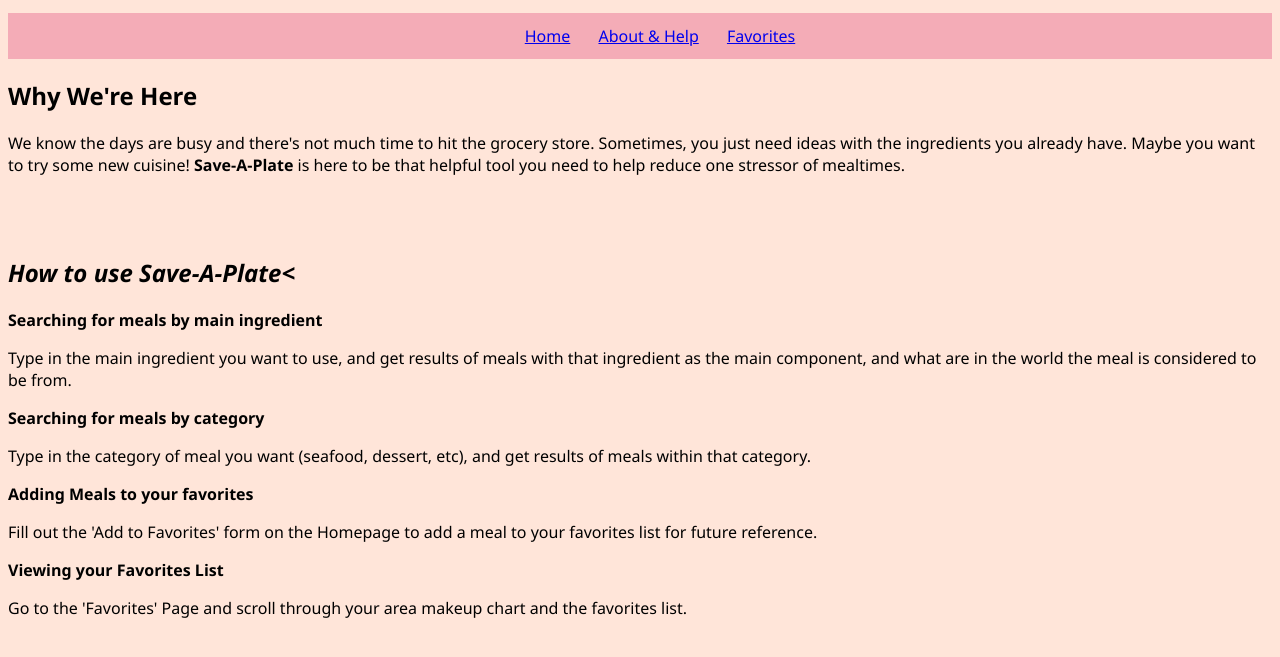
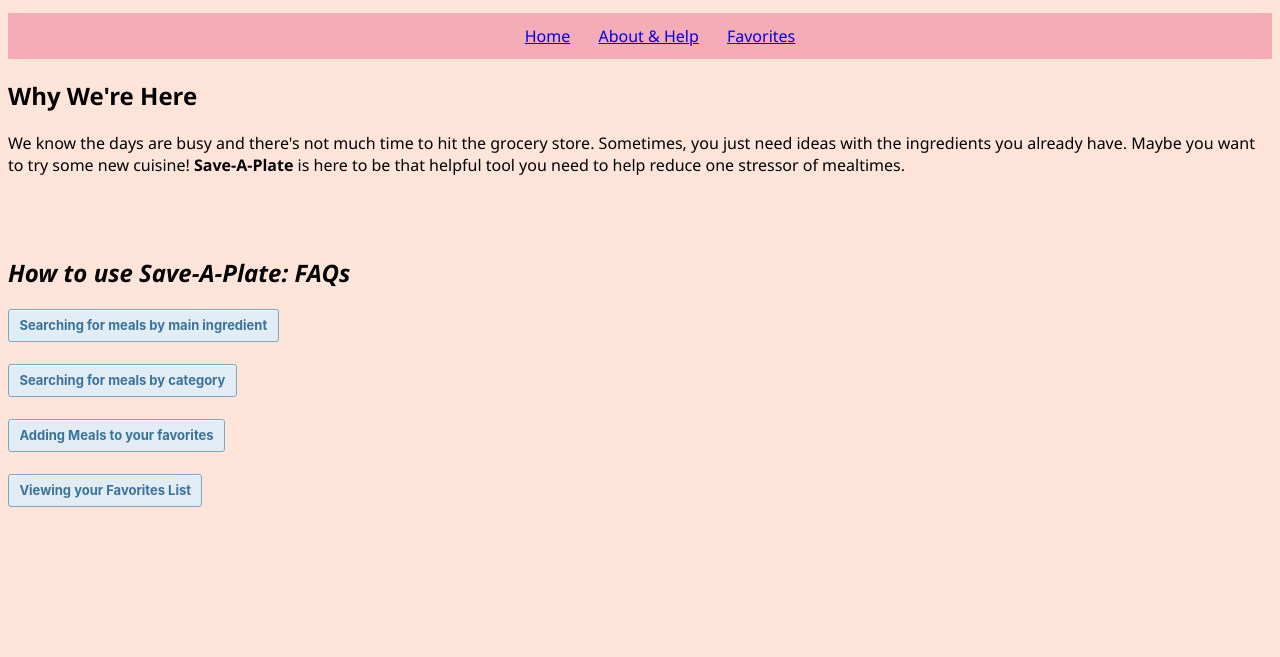
Before and after one commit to alyssahutchinson/INST377-FinalProject-Hutchinson, a website: page public/About.html in a window 1280 px wide. Shown: the part 97-754 px from the top of the page. Drawn offline with nearby package versions, Linux system fonts and the light colour scheme.

Commit message:
Actual Final Push

```diff
--- a/public/About.html
+++ b/public/About.html
@@ -2,6 +2,7 @@
     <head>
         <title>Final Project - INST377 </title>
          <link rel="stylesheet" href="style.css">
+        <script defer src="https://cdn.jsdelivr.net/npm/alpinejs@3.x.x/dist/cdn.min.js"></script>
         <script src="favorites.js" defer></script>
     </head>
 <div class="text">
@@ -19,6 +20,7 @@
         </nav>
 
         <body>
+            <!-- HTML !-->
         <div class="text">
             <h2> Why We're Here</h2>
             <p> We know the days are busy and there's not much time to hit the
@@ -27,21 +29,42 @@
                 be that helpful tool you need to help reduce one stressor of mealtimes.</p>
             <br>
             <br>
-            <h2><i>How to use Save-A-Plate<</i></h2>
-            <p><b>Searching for meals by main ingredient</b></p>
-            <p>Type in the main ingredient you want to use, and get results of
+            <h2><i>How to use Save-A-Plate: FAQs</i></h2>
+
+            <div x-data="{ open: false }">
+            <button class="button-8" @click="open = ! open"><b>Searching for meals by main ingredient</b></button>
+
+            <div x-show="open" @click.outside="open = false">
+                 <p>Type in the main ingredient you want to use, and get results of
                 meals with that ingredient as the main component, and what are in the world
                 the meal is considered to be from.</p>
+            </div>
+        </div>
+        <br>
+            <div x-data="{ open: false }">
+            <button class="button-8" @click="open = ! open"><b>Searching for meals by category</b></button>
 
-            <p><b>Searching for meals by category</b></p>
-            <p>Type in the category of meal you want (seafood, dessert, etc), and get results of
+            <div x-show="open" @click.outside="open = false">
+                 <p>Type in the category of meal you want (seafood, dessert, etc), and get results of
                 meals within that category.</p>
+            </div>
+        </div>
+        <br>
+        <div x-data="{ open: false }">
+            <button class="button-8" @click="open = ! open"><b>Adding Meals to your favorites</b></button>
 
-            <p><b>Adding Meals to your favorites</b></p>
-            <p>Fill out the 'Add to Favorites' form on the Homepage to add a meal to your favorites list for future reference.</p>
+            <div x-show="open" @click.outside="open = false"><p>Fill out the
+                'Add to Favorites' form on the Homepage to add a meal to your
+                favorites list for future reference.</p>
+            </div>
+        </div>
+        <br>
+        <div x-data="{ open: false }">
+            <button class="button-8" @click="open = ! open"><b>Viewing your Favorites List</b></button>
 
-            <p><b>Viewing your Favorites List</b></p>
-            <p>Go to the 'Favorites' Page and scroll through your area makeup chart and the favorites list.</p>
+            <div x-show="open" @click.outside="open = false"><p>Go to the 'Favorites'
+                Page and scroll through your area makeup chart and the favorites list.</p></div>
+            </div>
         </div>
         </body>
     </div>
--- a/public/style.css
+++ b/public/style.css
@@ -36,25 +36,6 @@ body{
    position: absolute;
    padding: 0px;
 }
-
-/* ////////////////////////////////////////// */
-/* .box{
-    width: 50%;
-    height: 25%;
-    border: solid #9d8189;
-    background-color: #d8e2dc;
-    float: left;
-    text-align: center;
-}
-
-.box2{
-    width: 50%;
-    height: 40%;
-    border: solid #9d8189;
-    background-color: #d8e2dc;
-    float: left;
-    text-align: center;
-} */
 
 .sidebar{
     width: 30%;
@@ -134,3 +115,47 @@ table, th, td {
     color: #d8e2dc;
     -webkit-text-stroke:1px black;
 }
+
+/* Buttons */
+/* CSS */
+.button-8 {
+  background-color: #e1ecf4;
+  border-radius: 3px;
+  border: 1px solid #7aa7c7;
+  box-shadow: rgba(255, 255, 255, .7) 0 1px 0 0 inset;
+  box-sizing: border-box;
+  color: #39739d;
+  cursor: pointer;
+  display: inline-block;
+  font-family: -apple-system,system-ui,"Segoe UI","Liberation Sans",sans-serif;
+  font-size: 13px;
+  font-weight: 400;
+  line-height: 1.15385;
+  margin: 0;
+  outline: none;
+  padding: 8px .8em;
+  position: relative;
+  text-align: center;
+  text-decoration: none;
+  user-select: none;
+  -webkit-user-select: none;
+  touch-action: manipulation;
+  vertical-align: baseline;
+  white-space: nowrap;
+}
+
+.button-8:hover,
+.button-8:focus {
+  background-color: #b3d3ea;
+  color: #2c5777;
+}
+
+.button-8:focus {
+  box-shadow: 0 0 0 4px rgba(0, 149, 255, .15);
+}
+
+.button-8:active {
+  background-color: #a0c7e4;
+  box-shadow: none;
+  color: #2c5777;
+}
```
Also changed, not shown: README.md.
